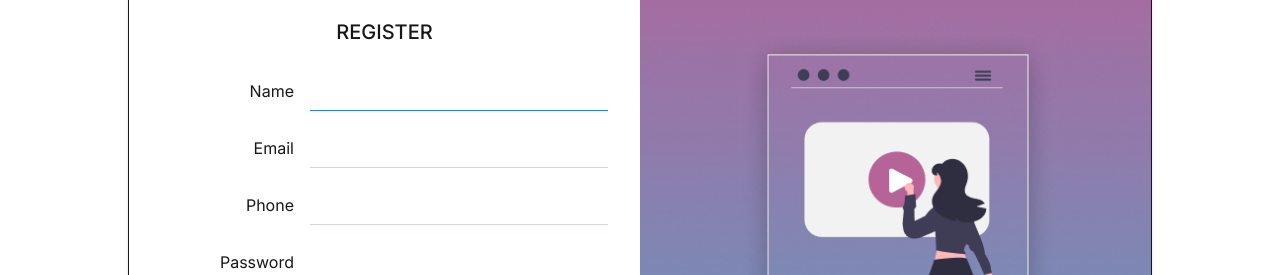
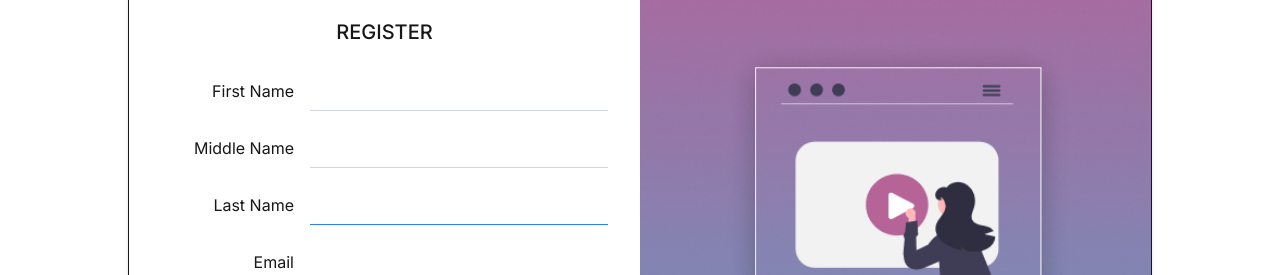
Before and after one commit to PrinceSamuelAdeyemo/blockchain-ai-realestate, a Next.js app in the folder frontend/dapp-ai-realestate/: page /signup in a window 1280 px wide. Shown: the part 165-440 px from the top of the page. Built offline with nearby package versions, Linux system fonts and the light colour scheme; no server answers.

Commit message:
Update frontend/dapp-ai-realestate/app/signup/page.tsx

```diff
--- a/frontend/dapp-ai-realestate/app/signup/page.tsx
+++ b/frontend/dapp-ai-realestate/app/signup/page.tsx
@@ -5,10 +5,21 @@ import Head from 'next/head';
 import Image from 'next/image';
 import Link from 'next/link';
 import Navbar from '../../components/Navbar';
+import GoogleLoginButton from '@/components/auth/GoogleLoginButton';
+
+//import { Web3ConnectButton } from '../../components/auth/Web3ConnectButton';
+//import { useWeb3Auth } from '@/providers/Web3AuthProvider';
+import { Button } from '@/components/ui/Button';
+
+import { apiUrl } from '@/utils/env';
+
 
 export default function SignUp() {
+  // const { account, authToken, isAuthenticated } = useWeb3Auth();
   const [formData, setFormData] = useState({
-    name: '',
+    firstName: '',
+    middleName: '',
+    lastName: '',
     email: '',
     phone: '',
     password: '',
@@ -23,11 +34,87 @@ export default function SignUp() {
     });
   };
 
-  const handleSubmit = (e: React.FormEvent) => {
+  const handleSubmit = async (e: React.FormEvent) => {
     e.preventDefault();
-    // Handle form submission here
-    console.log('Form submitted:', formData);
+
+    /* if (!account || !authToken) {
+      alert('Please connect your wallet before registering.');
+      return;
+    } */
+
+    const fullData = {
+      ...formData,
+      //wallet_address: account,
+      // auth_token: authToken,
+    };
+
+    if (formData.password !== formData.confirmPassword) {
+      alert('Passwords do not match!');
+      return;
+    }
+
+    const isValidEmail = (email: string) => {
+      const re = /^[^\s@]+@[^\s@]+\.[^\s@]+$/;
+      return re.test(email);
+    };
+
+    if (!isValidEmail(formData.email)) {
+      alert('Please enter a valid email address!');
+      return;
+    }
+
+    const isValidPhone = (phone: string) => {
+      const re = /^\d{10}$/; // Adjust regex based on your phone number format
+      return re.test(phone);
+    };
+
+    if (!isValidPhone(formData.phone)) {
+      alert('Please enter a valid phone number!');
+      return;
+    }
+
+    /* const isValidPassword = (password: string) => {
+      const re = /^(?=.*[A-Za-z])(?=.*\d)[A-Za-z\d]{8,}$/; // At least 8 characters, at least one letter and one number
+      return re.test(password);
+    };
+
+    if (!isValidPassword(formData.password)) {
+      //alert('Password must be at least 8 characters long and contain at least one letter and one number!');
+      return;
+    } */
+
+    const signupResponse = await fetch(`${apiUrl}/core/api/v1/users/`, {
+      method: 'POST',
+      headers: { 'Content-Type': 'application/json' },
+      body: JSON.stringify(fullData),
+    });
+
+    console.log("Sent")
+    if (!signupResponse.ok) {
+      const errorData = await signupResponse.json();
+      alert(`Error: ${errorData.message || 'Failed to register'}`);
+      return;
+    }
+
+    const responseData = await signupResponse.json();
+    console.log(responseData)
+
+    if (signupResponse.status == 201) {
+      alert('Registration successful! Please check your email for verification.');
+      // Redirect to login page or perform any other action
+    } else {
+      alert(`Error: ${responseData || 'Failed to register'}`);
+    }
+
+
+    console.log('Form submitted:', fullData);
+
+    // TODO: Send fullData to backend
   };
+
+  //const handle_google = async () => {
+    //const googleResponse = await fetch(`${apiUrl}/core/api/v1/users/google/`, {
+
 
   return (
     <div className="flex flex-col min-h-screen">
@@ -65,13 +152,45 @@ export default function SignUp() {
 
                   <div className="mb-4">
                     <div className="flex items-center">
-                      <label htmlFor="name" className="w-1/3 text-right pr-4">Name</label>
+                      <label htmlFor="firstName" className="w-1/3 text-right pr-4">First Name</label>
                       <div className="w-2/3">
                         <input
                           type="text"
-                          id="name"
+                          id="firstName"
                           className="w-full border-b border-gray-300 focus:border-blue-500 outline-none px-1 py-2"
-                          value={formData.name}
+                          value={formData.firstName}
+                          onChange={handleChange}
+                          autoFocus
+                        />
+                      </div>
+                    </div>
+                  </div>
+
+                  <div className="mb-4">
+                    <div className="flex items-center">
+                      <label htmlFor="middleName" className="w-1/3 text-right pr-4">Middle Name</label>
+                      <div className="w-2/3">
+                        <input
+                          type="text"
+                          id="middleName"
+                          className="w-full border-b border-gray-300 focus:border-blue-500 outline-none px-1 py-2"
+                          value={formData.middleName}
+                          onChange={handleChange}
+                          autoFocus
+                        />
+                      </div>
+                    </div>
+                  </div>
+
+                  <div className="mb-4">
+                    <div className="flex items-center">
+                      <label htmlFor="lastName" className="w-1/3 text-right pr-4">Last Name</label>
+                      <div className="w-2/3">
+                        <input
+                          type="text"
+                          id="lastName"
+                          className="w-full border-b border-gray-300 focus:border-blue-500 outline-none px-1 py-2"
+                          value={formData.lastName}
                           onChange={handleChange}
                           autoFocus
                         />
@@ -139,6 +258,18 @@ export default function SignUp() {
                     </div>
                   </div>
 
+
+
+                  {/* <div className="mb-6">
+                    <h2 className="text-lg font-medium mb-3">Connect Wallet</h2>
+                    <Web3ConnectButton />
+                    {isAuthenticated && (
+                      <p className="mt-2 text-sm text-green-600">
+                        Wallet connected successfully! Please complete your profile.
+                      </p>
+                    )}
+                  </div> */}
+
                   <div className="flex justify-end mb-4">
                     <button
                       type="submit"
@@ -148,10 +279,14 @@ export default function SignUp() {
                     </button>
                   </div>
 
+                  <div className="mb-6">
+                    <GoogleLoginButton />
+                  </div>
+
                   <div className="text-center">
                     <p>
                       Already have an account?{' '}
-                      <Link href="/signin" className="text-blue-600 hover:text-blue-800">
+                      <Link href="/login" className="text-blue-600 hover:text-blue-800">
                         Sign In
                       </Link>
                     </p>
```
